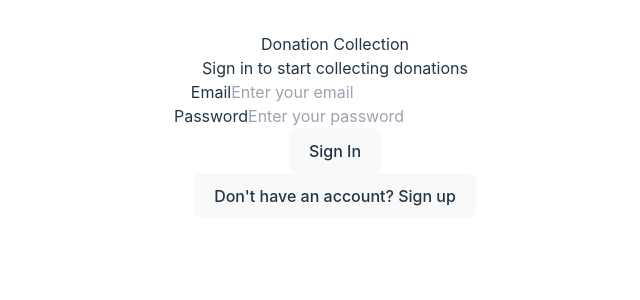
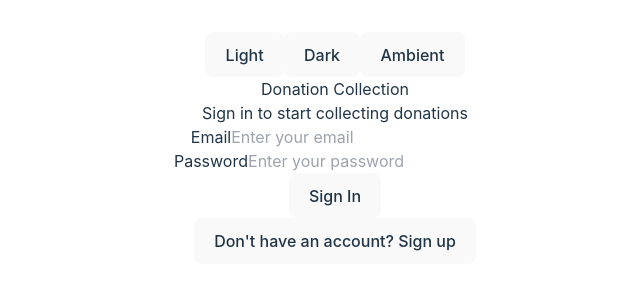
Before and after one commit to soumitra74/donation-app, a React (Vite) app in the folder frontend/: page / in a window 1280 px wide. Shown: the top 300 px of the page, without its empty margins (305-945 px from the left). Built offline with nearby package versions, Linux system fonts and the light colour scheme.

Commit message:
Added theme

```diff
--- a/frontend/src/components/login-form.tsx
+++ b/frontend/src/components/login-form.tsx
@@ -17,9 +17,11 @@ interface User {
 
 interface LoginFormProps {
   onLogin: (user: User) => void
+  theme: 'light' | 'dark' | 'ambient'
+  onThemeChange: (theme: 'light' | 'dark' | 'ambient') => void
 }
 
-export function LoginForm({ onLogin }: LoginFormProps) {
+export function LoginForm({ onLogin, theme, onThemeChange }: LoginFormProps) {
   const [email, setEmail] = useState("")
   const [password, setPassword] = useState("")
   const [name, setName] = useState("")
@@ -62,7 +64,14 @@ export function LoginForm({ onLogin }: LoginFormProps) {
       } else {
         // Simple login - in real app this would be server-side
         const volunteers = JSON.parse(localStorage.getItem("donation-app-volunteers") || "[]")
-        const volunteer = volunteers.find((v: any) => v.email === email && v.password === password)
+        console.log("Available volunteers:", volunteers)
+        console.log("Attempting login with:", { email, password })
+
+        // const volunteer = volunteers.find((v: any) => v.email === email && v.password === password)
+        // hardcoding voluntree for now
+        // TBD remove this after testing
+        const volunteer = {id: 1, email: "soumitraghosh@hotmail.com", name: "Soumitra Ghosh"}
+        console.log("Found volunteer:", volunteer)
 
         if (!volunteer) {
           setError("Invalid email or password")
@@ -78,12 +87,62 @@ export function LoginForm({ onLogin }: LoginFormProps) {
     }
   }
 
+  const getThemeClasses = () => {
+    switch (theme) {
+      case 'dark':
+        return 'min-h-screen flex items-center justify-center bg-gray-900 p-4'
+      case 'ambient':
+        return 'min-h-screen flex items-center justify-center bg-gradient-to-br from-purple-900 via-blue-900 to-indigo-900 p-4 relative overflow-hidden'
+      default:
+        return 'min-h-screen flex items-center justify-center bg-gradient-to-br from-blue-50 to-indigo-100 p-4'
+    }
+  }
+
   return (
-    <div className="min-h-screen flex items-center justify-center bg-gradient-to-br from-blue-50 to-indigo-100 p-4">
-      <Card className="w-full max-w-md">
+    <div className={getThemeClasses()}>
+      {/* Ambient theme background effects */}
+      {theme === 'ambient' && (
+        <>
+          <div className="absolute inset-0 bg-gradient-to-br from-purple-500/20 via-blue-500/20 to-indigo-500/20"></div>
+          <div className="absolute top-0 left-0 w-full h-full bg-gradient-to-br from-white/5 to-transparent opacity-30"></div>
+        </>
+      )}
+
+      {/* Theme Selector */}
+      <div className="absolute top-4 right-4 z-10">
+        <div className="flex bg-white/10 backdrop-blur-md rounded-lg p-1 border border-white/20">
+          {(['light', 'dark', 'ambient'] as const).map((themeOption) => (
+            <button
+              key={themeOption}
+              onClick={() => onThemeChange(themeOption)}
+              className={`px-3 py-1 rounded-md text-xs font-medium transition-all ${
+                theme === themeOption
+                  ? 'bg-white/20 text-white shadow-sm'
+                  : 'text-white/70 hover:text-white hover:bg-white/10'
+              }`}
+            >
+              {themeOption.charAt(0).toUpperCase() + themeOption.slice(1)}
+            </button>
+          ))}
+        </div>
+      </div>
+
+      <Card className={`w-full max-w-md relative z-10 ${
+        theme === 'ambient'
+          ? 'bg-white/10 backdrop-blur-md border-white/20 text-white shadow-2xl'
+          : theme === 'dark'
+          ? 'bg-gray-800 border-gray-700 text-white'
+          : 'bg-white'
+      }`}>
         <CardHeader className="text-center">
-          <CardTitle className="text-2xl font-bold text-gray-900">Donation Collection</CardTitle>
-          <CardDescription>
+          <CardTitle className={`text-2xl font-bold ${
+            theme === 'ambient' ? 'text-white' : theme === 'dark' ? 'text-white' : 'text-gray-900'
+          }`}>
+            Donation Collection
+          </CardTitle>
+          <CardDescription className={
+            theme === 'ambient' ? 'text-white/80' : theme === 'dark' ? 'text-gray-300' : 'text-gray-600'
+          }>
             {isSignUp ? "Create your volunteer account" : "Sign in to start collecting donations"}
           </CardDescription>
         </CardHeader>
@@ -91,7 +150,7 @@ export function LoginForm({ onLogin }: LoginFormProps) {
           <form onSubmit={handleSubmit} className="space-y-4">
             {isSignUp && (
               <div className="space-y-2">
-                <Label htmlFor="name">Full Name</Label>
+                <Label htmlFor="name" className={theme === 'ambient' ? 'text-white' : ''}>Full Name</Label>
                 <Input
                   id="name"
                   type="text"
@@ -99,12 +158,13 @@ export function LoginForm({ onLogin }: LoginFormProps) {
                   onChange={(e) => setName(e.target.value)}
                   required
                   placeholder="Enter your full name"
+                  className={theme === 'ambient' ? 'bg-white/20 border-white/30 text-white placeholder-white/50' : ''}
                 />
               </div>
             )}
 
             <div className="space-y-2">
-              <Label htmlFor="email">Email</Label>
+              <Label htmlFor="email" className={theme === 'ambient' ? 'text-white' : ''}>Email</Label>
               <Input
                 id="email"
                 type="email"
@@ -112,11 +172,12 @@ export function LoginForm({ onLogin }: LoginFormProps) {
                 onChange={(e) => setEmail(e.target.value)}
                 required
                 placeholder="Enter your email"
+                className={theme === 'ambient' ? 'bg-white/20 border-white/30 text-white placeholder-white/50' : ''}
               />
             </div>
 
             <div className="space-y-2">
-              <Label htmlFor="password">Password</Label>
+              <Label htmlFor="password" className={theme === 'ambient' ? 'text-white' : ''}>Password</Label>
               <Input
                 id="password"
                 type="password"
@@ -124,6 +185,7 @@ export function LoginForm({ onLogin }: LoginFormProps) {
                 onChange={(e) => setPassword(e.target.value)}
                 required
                 placeholder="Enter your password"
+                className={theme === 'ambient' ? 'bg-white/20 border-white/30 text-white placeholder-white/50' : ''}
               />
             </div>
 
@@ -145,7 +207,9 @@ export function LoginForm({ onLogin }: LoginFormProps) {
                 setIsSignUp(!isSignUp)
                 setError("")
               }}
-              className="text-sm text-blue-600 hover:text-blue-800"
+              className={`text-sm hover:underline ${
+                theme === 'ambient' ? 'text-white/80 hover:text-white' : 'text-blue-600 hover:text-blue-800'
+              }`}
             >
               {isSignUp ? "Already have an account? Sign in" : "Don't have an account? Sign up"}
             </button>
```
